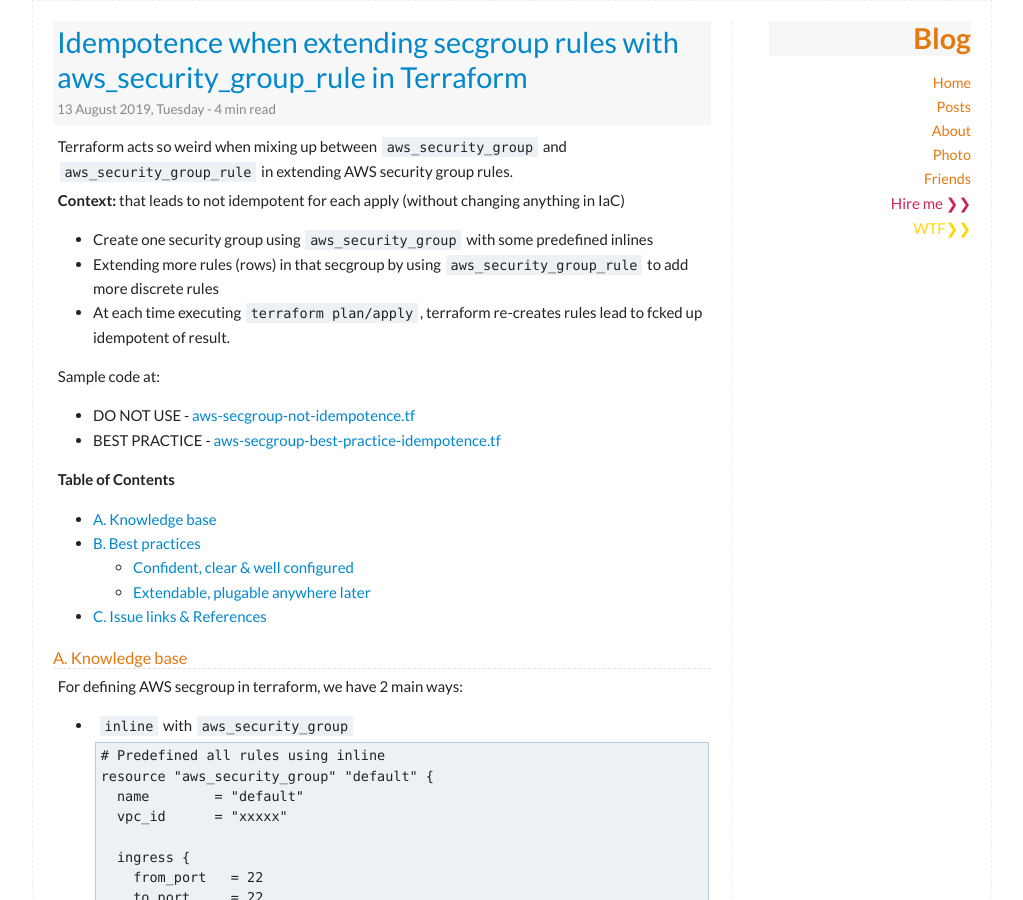
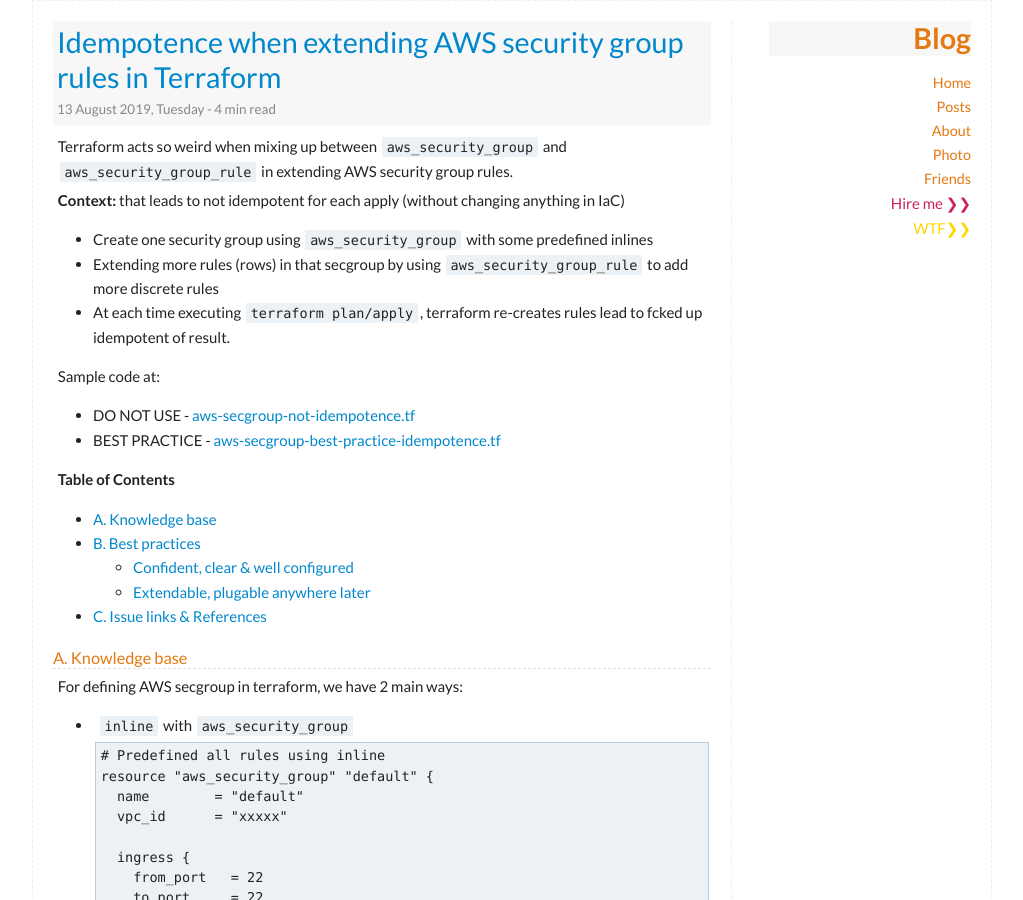
Before and after one commit to duykhang68/duykhang68.github.io, a Jekyll site: the page built from _posts/2019-08-13-Idempotence-when-extending-AWS-security-group-rules-in-Terraform.markdown, in a window 1280 px wide and 900 px high. Shown: the whole window, without its empty margins (128-1151 px from the left). Built offline with Jekyll 4.4.1, drawn with Linux system fonts in a browser that asks for light colours; comment, search, counter and statistics services are not loaded; some of the changed lines change nothing that is shown.

Commit message:
typos & update post

```diff
--- a/_posts/2019-08-13-Idempotence-when-extending-secgroup-rules-with-aws_security_group_rule-in-terraform.markdown
+++ b/_posts/2019-08-13-Idempotence-when-extending-AWS-security-group-rules-in-Terraform.markdown
@@ -1,8 +1,8 @@
 ---
 layout: post
-title: Idempotence when extending secgroup rules with aws_security_group_rule in Terraform
-category: mindset
-description: responsibility for angthing we did, how to solve and improve after incidents
+title: Idempotence when extending AWS security group rules in Terraform
+category: technical
+description: best practice for using aws_security_group and aws_security_group_rule in terraform
 ---
 
 Terraform acts so weird when mixing up between `aws_security_group` and `aws_security_group_rule` in extending AWS security group rules.
```
Also changed, not shown: 6 other files.
